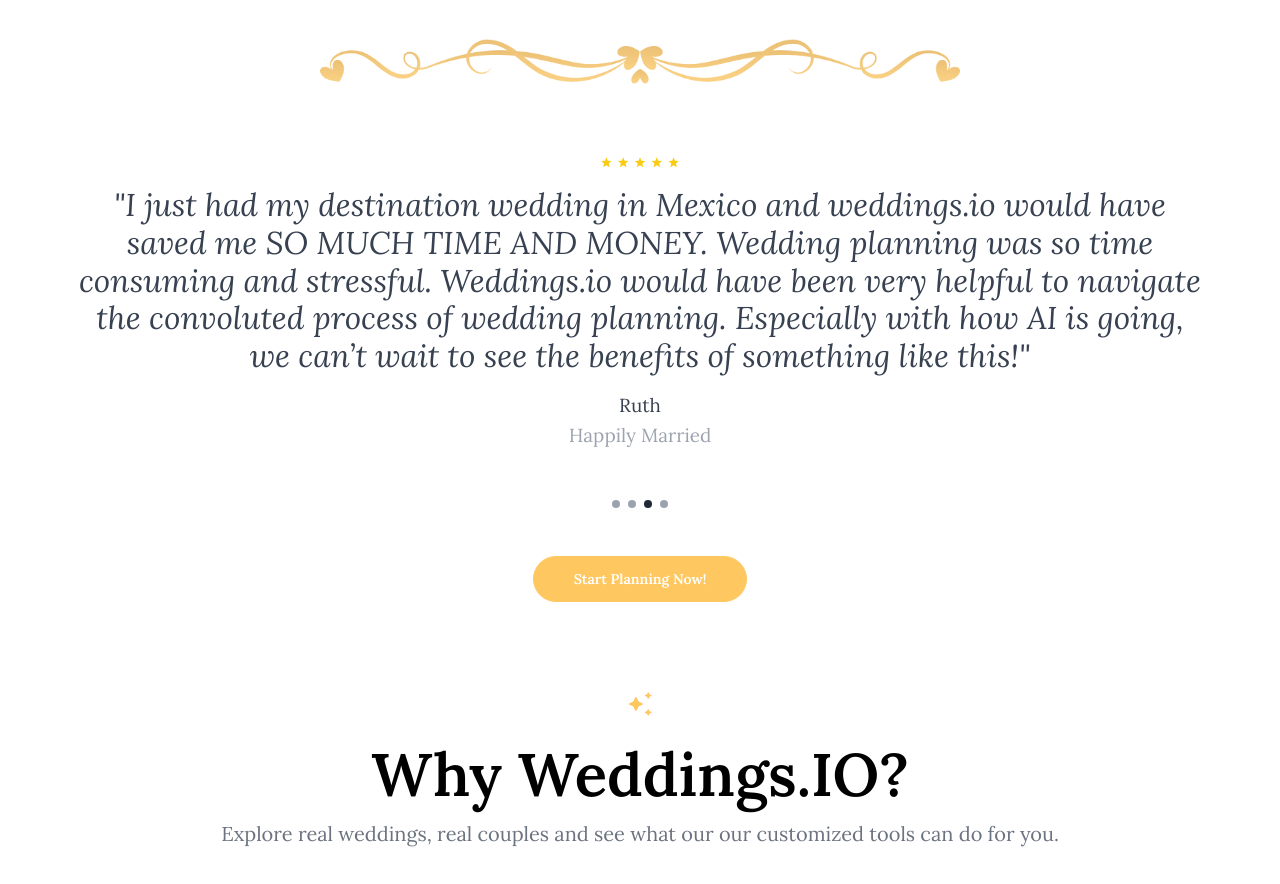
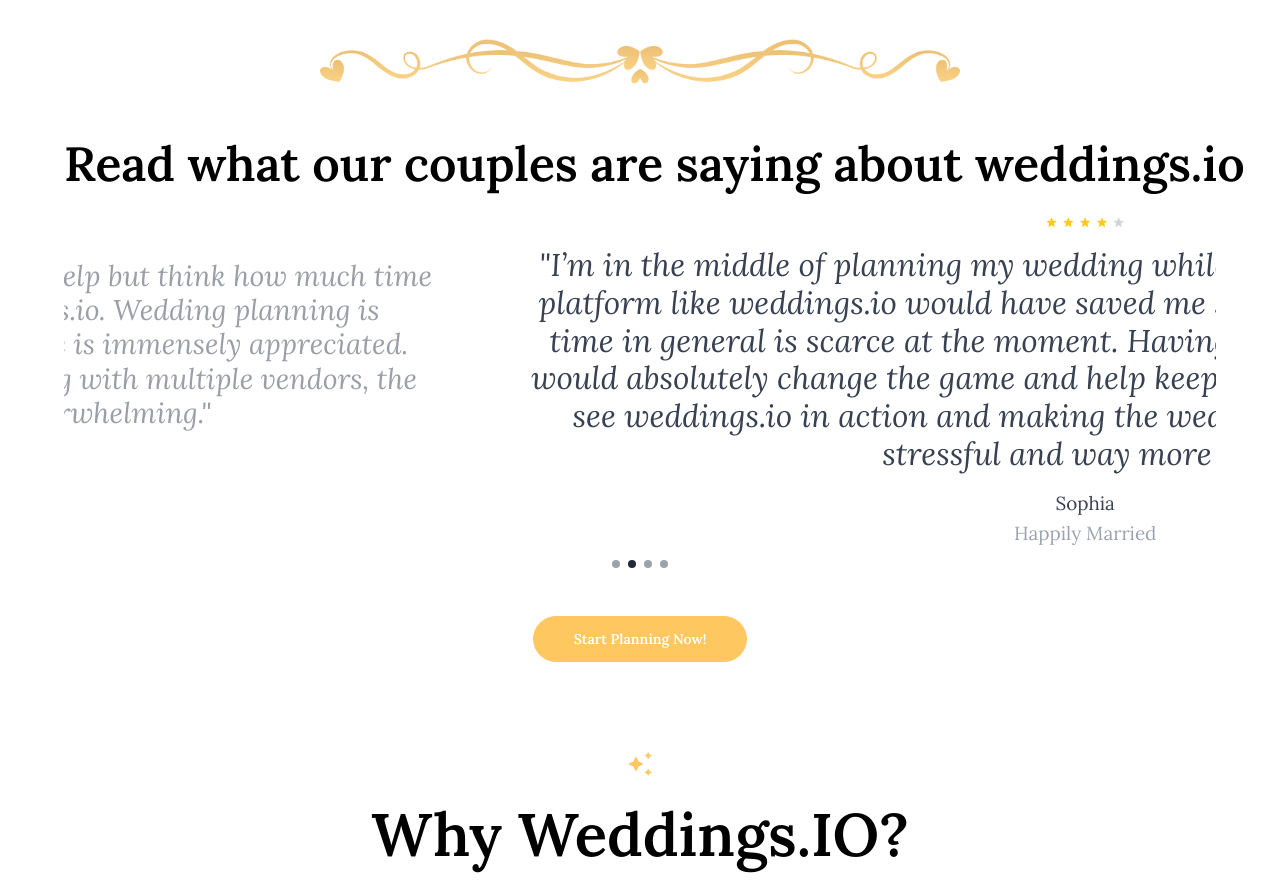
Before and after one commit to Parth-Patadiya/WeddingsIO, a React (Create React App) app: page / in a window 1280 px wide. Shown: the part 1740-2624 px from the top of the page. Built offline with nearby package versions, Linux system fonts and the light colour scheme.

Commit message:
transition time increased and heading added for testimonials

```diff
--- a/src/components/FeedBackCarousel.js
+++ b/src/components/FeedBackCarousel.js
@@ -15,7 +15,7 @@
   useEffect(() => {
     slideIntervalRef.current = setInterval(() => {
       setCurrentIndex((prevIndex) => (prevIndex + 1) % totalSlides);
-    }, 3000); // Change slide every 3 seconds
+    }, 5000); // Change slide every 5 seconds
 
     return () => {
       if (slideIntervalRef.current) {
@@ -26,16 +26,19 @@
 
   return (
     <div className='sm:w-full w-[90%] max-w-2xl xl:max-w-6xl xl:mt-4 mx-auto'>
+      <h1 className="text-2xl md:text-4xl xl:text-5xl font-semibold mt-3 mb-3 whitespace-nowrap">
+        Read what our couples are saying about weddings.io
+      </h1>
       <div className="relative w-full overflow-hidden">
         <div className="relative mb-5 w-full flex items-center">
           <div
-            className="flex w-full transition-transform duration-1000 ease-in-out"
+            className="flex w-full transition-transform duration-[5000ms] ease-in-out"
             style={{ transform: `translateX(-${currentIndex * 100}%)` }}
           >
             {testimonials.map((testimonial, index) => (
               <div
                 key={testimonial.id}
-                className="flex-shrink-0 w-full px-4 transition-transform duration-500 ease-in-out"
+                className="flex-shrink-0 w-full px-4 transition-transform duration-1000 ease-in-out"
                 style={{
                   opacity: index === currentIndex ? 1 : 0.5,
                   transform: index === currentIndex ? 'scale(1.05)' : 'scale(0.95)',
```
